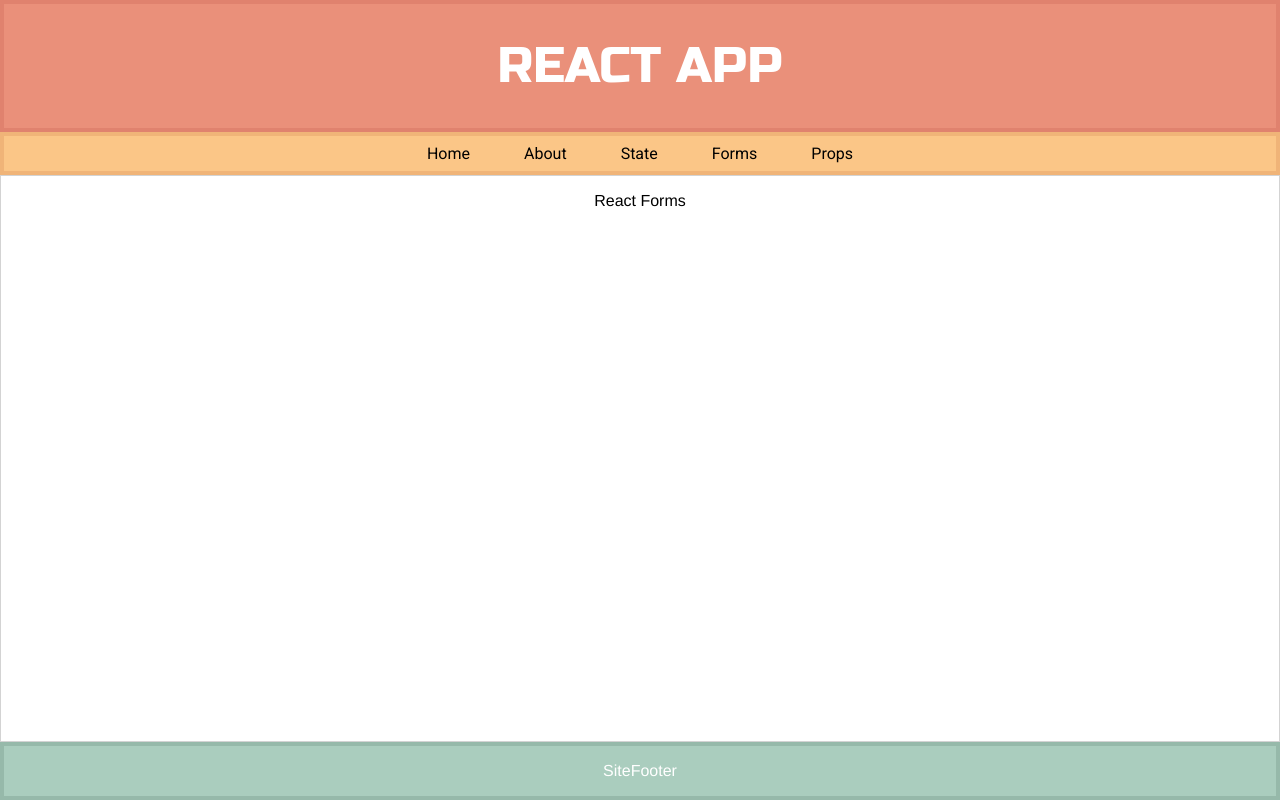
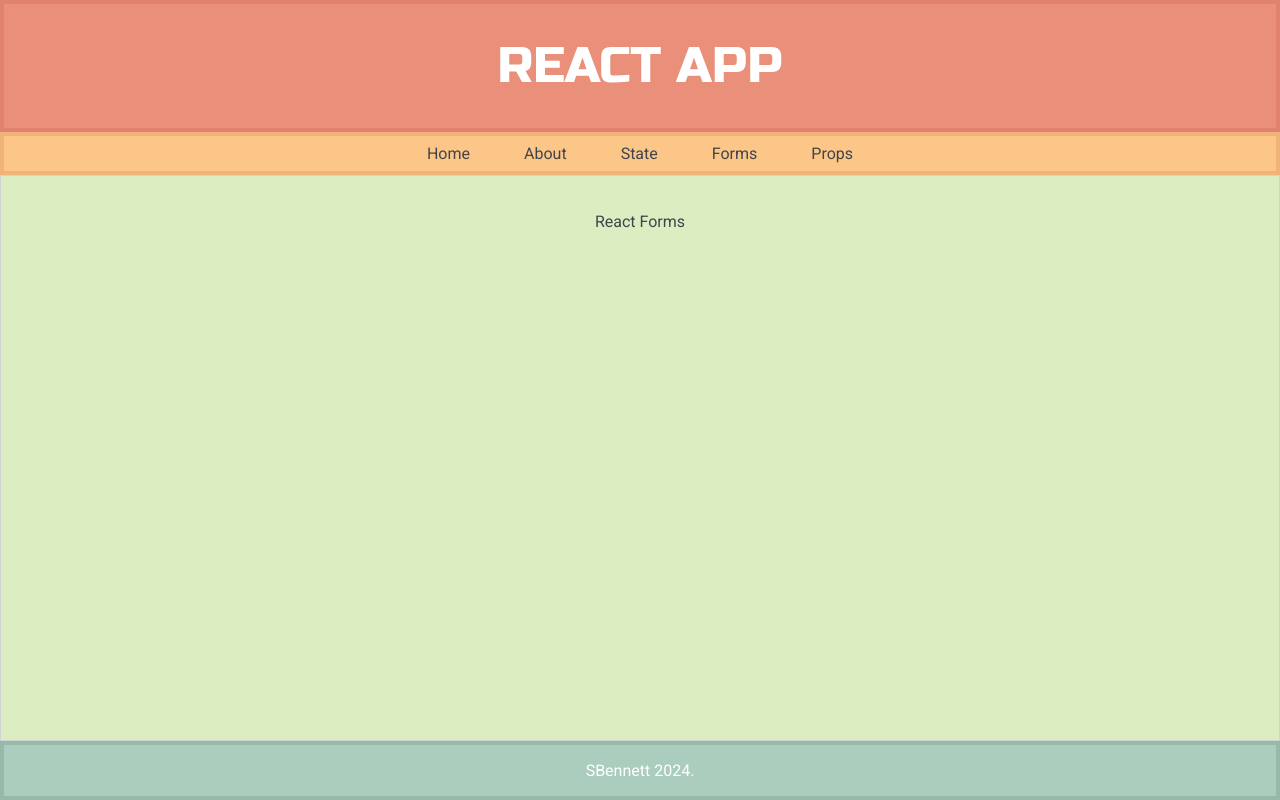
Before and after one commit to sfbennett/technative-react-playground, a React (Create React App) app: page /forms in a window 1280 px wide. Built offline with nearby package versions, Linux system fonts and the light colour scheme.

Commit message:
add further styling to all pages

```diff
--- a/public/index.html
+++ b/public/index.html
@@ -12,6 +12,10 @@
     <link rel="apple-touch-icon" href="%PUBLIC_URL%/logo192.png" />
     <link
       href="https://fonts.googleapis.com/css2?family=Russo+One&display=swap"
+      rel="stylesheet"
+    />
+    <link
+      href="https://fonts.googleapis.com/css2?family=Roboto:ital,wght@0,100;0,300;0,400;0,500;0,700;0,900;1,100;1,300;1,400;1,500;1,700;1,900&display=swap"
       rel="stylesheet"
     />
     <link
--- a/src/components/About/About.js
+++ b/src/components/About/About.js
@@ -1,7 +1,9 @@
 import styles from "./About.module.css";
 
 function About() {
-  return <div className={styles.wrapper}>About</div>;
+  return (
+    <div className={styles.wrapper}>A place for me to test out React!</div>
+  );
 }
 
 export default About;
--- a/src/components/About/About.module.css
+++ b/src/components/About/About.module.css
@@ -1,6 +1,5 @@
 .wrapper {
   background: #dcedc1;
-  border: 4px solid #cadbaa;
   width: 100%;
   display: flex;
   justify-content: center;
--- a/src/components/Forms/Forms.module.css
+++ b/src/components/Forms/Forms.module.css
@@ -0,0 +1,7 @@
+.wrapper {
+  background: #dcedc1;
+  width: 100%;
+  display: flex;
+  justify-content: center;
+  padding: 20px;
+}
--- a/src/components/Home/Home.module.css
+++ b/src/components/Home/Home.module.css
@@ -4,6 +4,9 @@
   display: flex;
   justify-content: center;
   padding: 20px;
-
   font-family: "Roboto", sans-serif;
 }
+
+* {
+  color: #41444b;
+}
--- a/src/components/Props/Props.module.css
+++ b/src/components/Props/Props.module.css
@@ -1,5 +1,15 @@
 * {
   box-sizing: border-box;
+  font-family: "Roboto", sans-serif;
+}
+
+.wrapper {
+  background: #f4f7c5;
+  width: 100%;
+  display: flex;
+  justify-content: center;
+  align-items: center;
+  padding: 20px;
 }
 
 .fruitcontainer {
--- a/src/components/SiteFooter/SiteFooter.js
+++ b/src/components/SiteFooter/SiteFooter.js
@@ -1,7 +1,7 @@
 import styles from "./SiteFooter.module.css";
 
 function SiteFooter() {
-  return <div className={styles.wrapper}>SiteFooter</div>;
+  return <div className={styles.wrapper}>SBennett 2024.</div>;
 }
 
 export default SiteFooter;
--- a/src/components/SiteNav/SiteNav.module.css
+++ b/src/components/SiteNav/SiteNav.module.css
@@ -33,7 +33,7 @@
 .activeLink,
 .inactiveLink {
   position: relative;
-  color: black;
+  color: #41444b;
   text-decoration: none;
   padding-bottom: 2px;
 }
--- a/src/components/State/State.module.css
+++ b/src/components/State/State.module.css
@@ -7,7 +7,6 @@
   width: 100%;
   justify-content: center;
   padding: 20px;
-  border: 4px solid #e6ebb4;
   font-family: "Roboto", sans-serif;
   display: flex;
   flex-direction: column;
```
